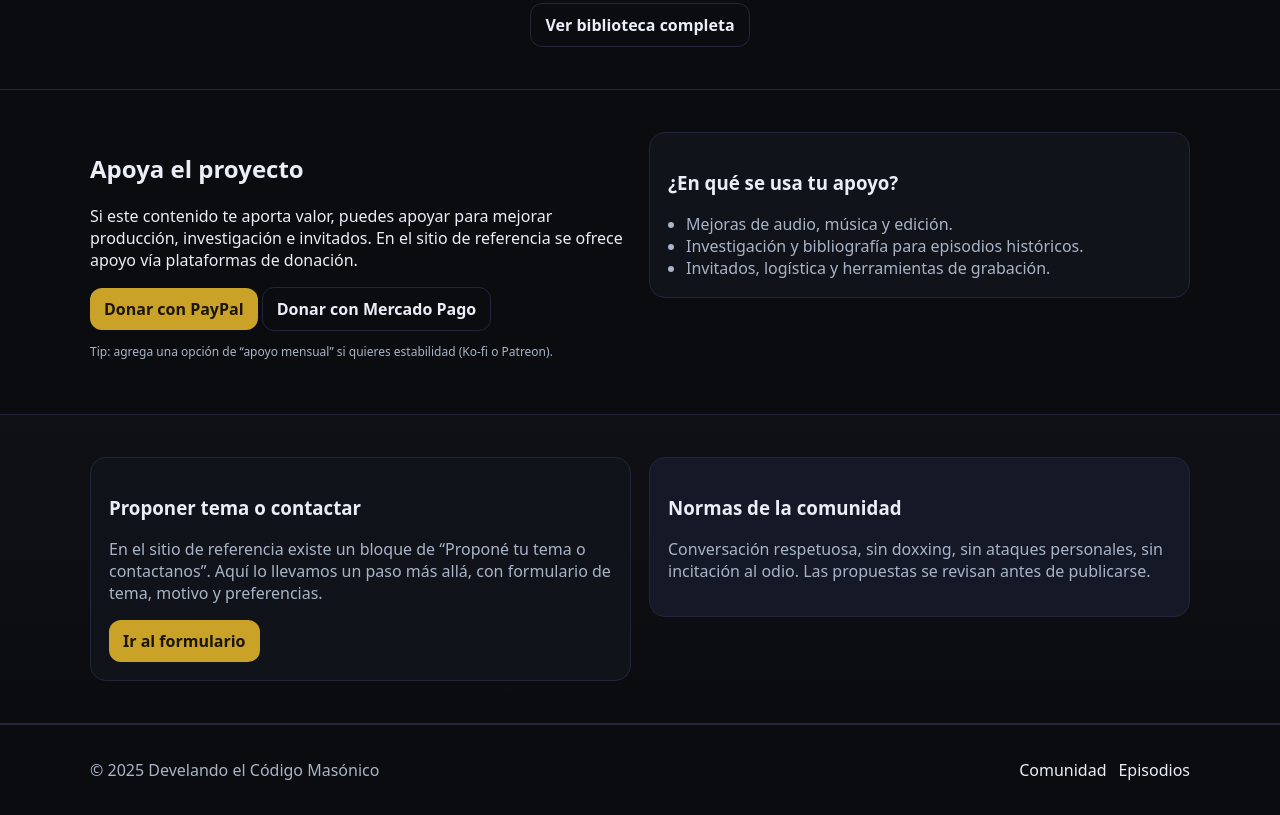
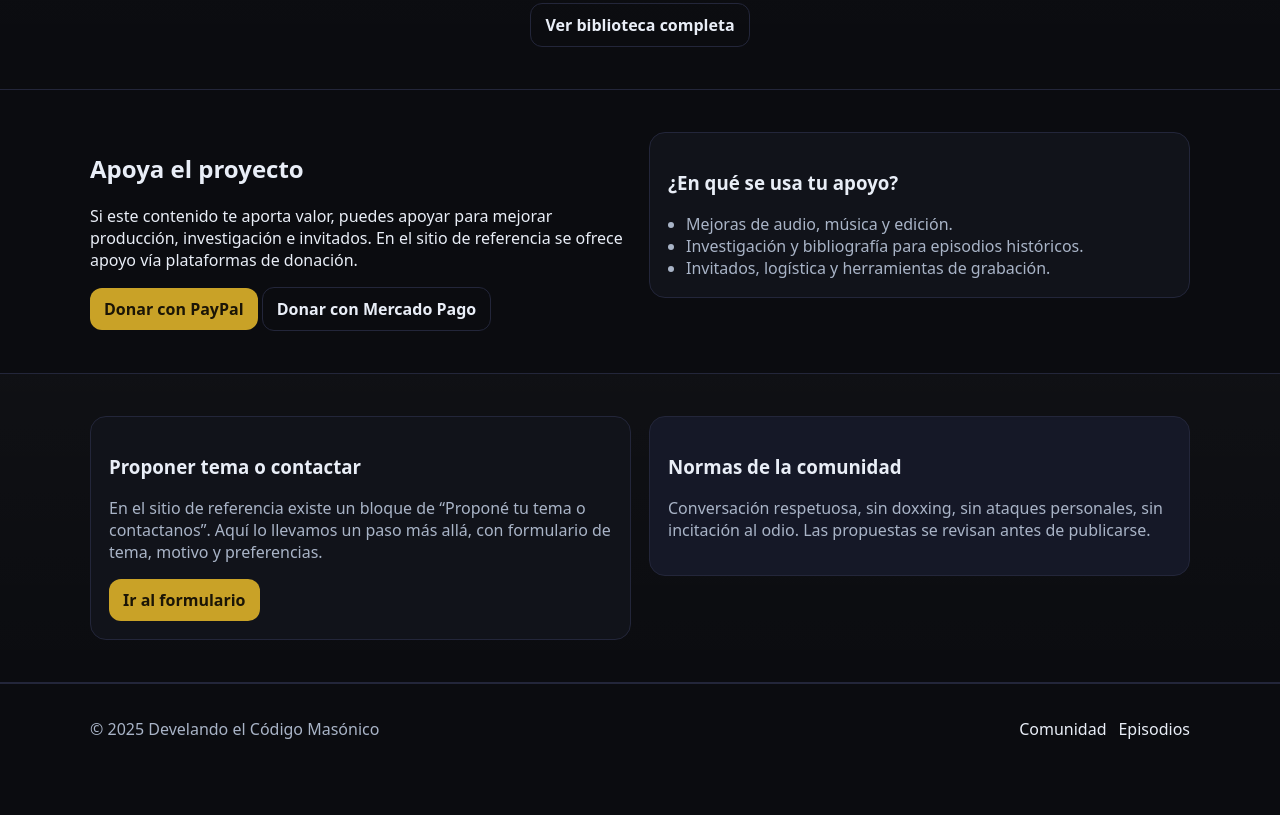
Before and after one commit to codigomasonico/develando-el-codigo-masonico, a plain HTML site: page index.html in a window 1280 px wide. Shown: the part 1651-2466 px from the top of the page. After the commit the page ends 2425 px from the top, so only its background shows below. Drawn offline with Linux system fonts and the light colour scheme.

Commit message:
Update index.html

```diff
--- a/index.html
+++ b/index.html
@@ -143,10 +143,6 @@
             <a class="btn" href="https://paypal.me/codigomasonico" target="_blank" rel="noopener">Donar con PayPal</a>
             <a class="btn btn--ghost" href="TU_LINK_MERCADOPAGO" target="_blank" rel="noopener">Donar con Mercado Pago</a>
           </div>
-
-          <p class="tiny muted">
-            Tip: agrega una opción de “apoyo mensual” si quieres estabilidad (Ko-fi o Patreon).
-          </p>
         </div>
 
         <div class="card">
```
